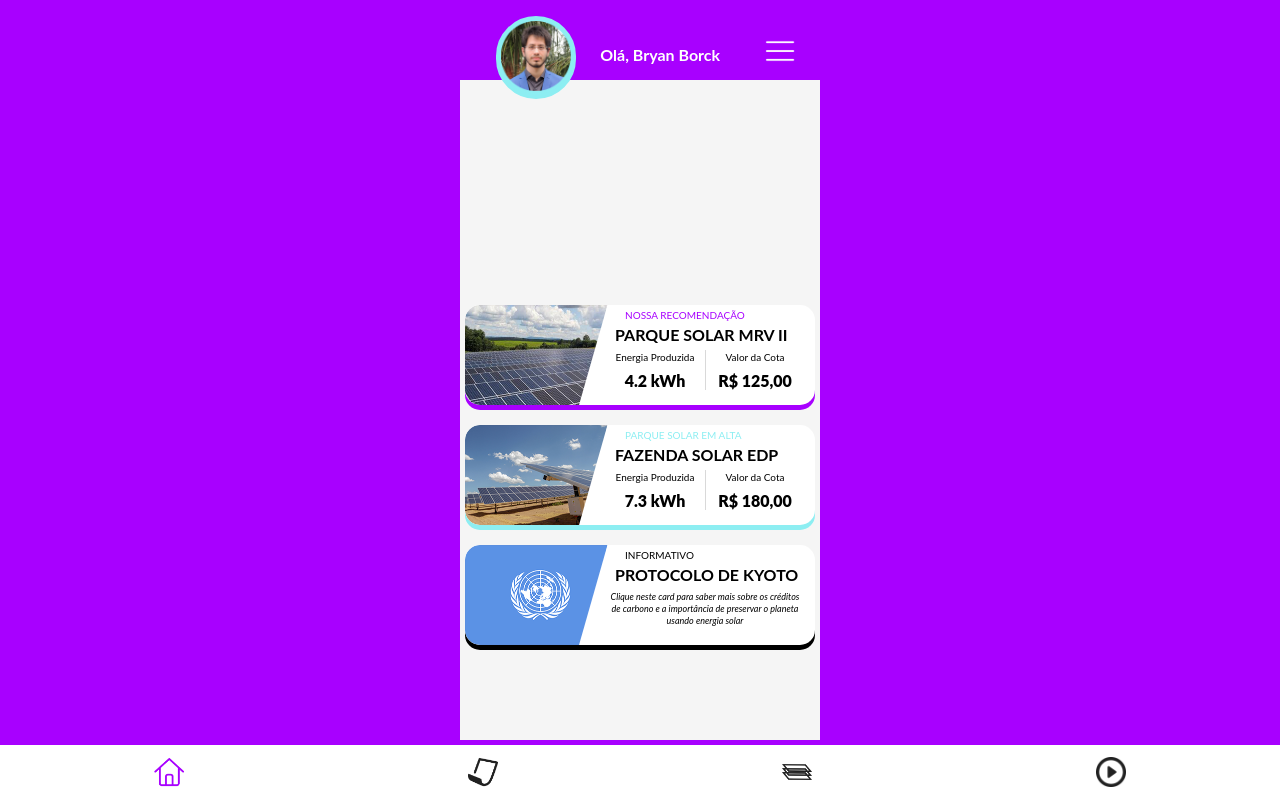
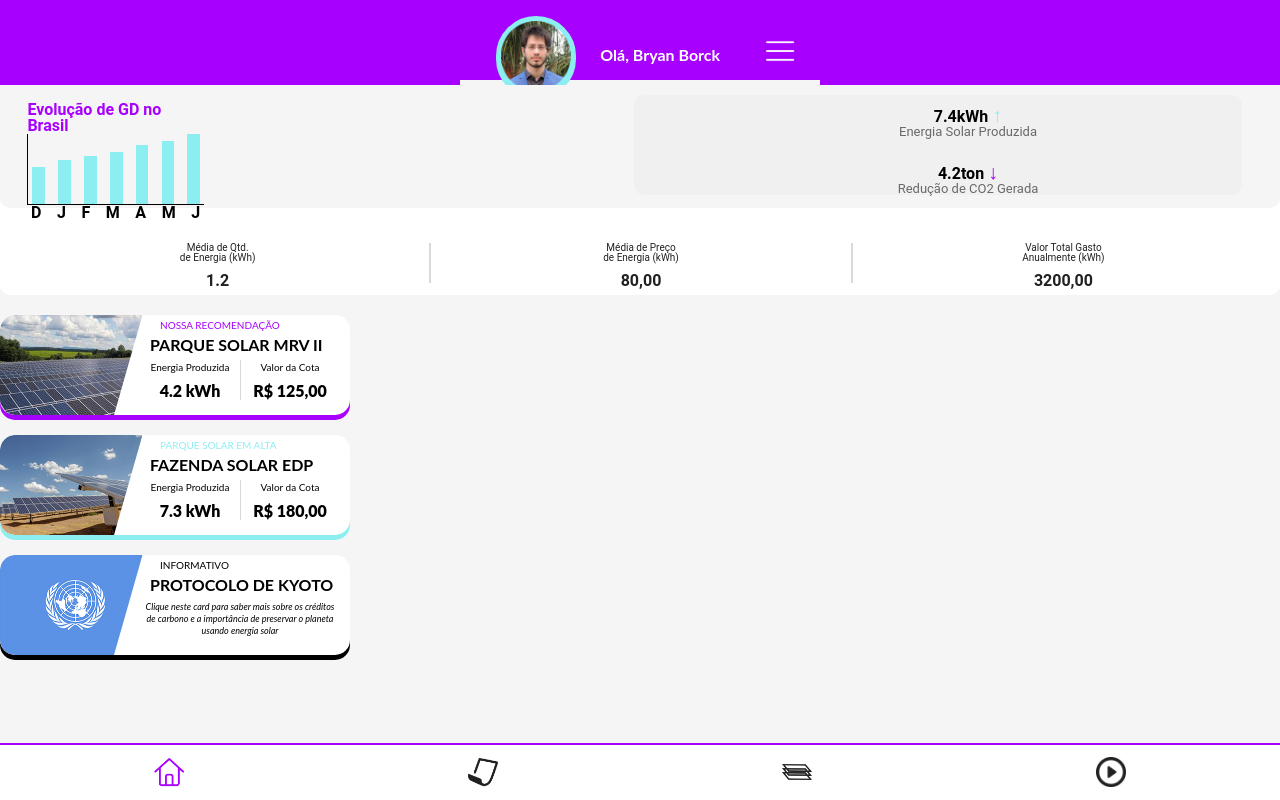
Before and after one commit to luiz-lvj/navi-tech-journey-2022, a React (Create React App) app: page /home in a window 1280 px wide. Built offline with nearby package versions, Linux system fonts and the light colour scheme.

Commit message:
Home completa

```diff
--- a/src/components/BarGraph.js
+++ b/src/components/BarGraph.js
@@ -5,9 +5,10 @@
 
     const widthBar = widthInput;
     const heightBar = widthBar*200/350;
-    const title = "Título 1"
+    const title = props.title
     const months = props.months;
     const inputs = props.numbers;
+
 
     let sumInputs = 0
     let maxInput = inputs[0]
--- a/src/components/Home.js
+++ b/src/components/Home.js
@@ -3,17 +3,49 @@
 import HeaderHome from "./HeaderHome";
 import styled from 'styled-components';
 import ParkData from "../constants/ParkData";
+import BarGraph from './BarGraph';
 
 export default function Home(){
 
-    const listParks = [1,2]
+    const months = ["D", "J", "F", "M", "A", "M", "J"];
+    const numbers = [100, 120, 130, 140, 160, 170, 190];
     return(
         <HomeStyle>
             <HeaderHome></HeaderHome>
             <HomeContent>
+                <TopHomePage>
+                    <InfoHomePage>
+                        <div>
+                            <BarGraph
+                            width={180}
+                            title="Evolução de GD no Brasil"
+                            months={months}
+                            numbers={numbers}
+                            />
+                        </div>
+                        <RightInfoPage>
+                            <div>
+                                <h2>7.4kWh <span>&uarr;</span> </h2>
+                                <p>Energia Solar Produzida</p>
+                            </div>
+                           <div>
+                               <h3>4.2ton <span>&darr;</span> </h3>
+                               <p>Redução de CO2 Gerada</p>
+                           </div>
+
+                        </RightInfoPage>
+
+
+                    </InfoHomePage>
+                    <DataInfos>
+                        <h3>Média de Qtd. <br></br> de Energia (kWh) <br /> <br /> <span>1.2</span></h3>
+                        <h3>Média de Preço <br></br> de Energia (kWh) <br /> <br /> <span>80,00</span></h3>
+                        <h3>Valor Total Gasto <br></br> Anualmente (kWh) <br /> <br /> <span>3200,00</span></h3>
+                    </DataInfos>
+                </TopHomePage>
 
                 <ParksList>
-                <ParkData home={true}/>
+                    <ParkData home={true}/>
                 </ParksList>
             </HomeContent>
             <Footer></Footer>
@@ -36,7 +68,7 @@
 const HomeContent = styled.div`
     padding-top:10px;
     padding-bottom: 30px;
-    position: center;
+    position: fixed;
     left: 0;
     right: 0;
     top: 85px;
@@ -45,6 +77,7 @@
     flex-direction: column;
     justify-content: space-between;
     overflow: scroll;
+    background: #F5F5F5;
 
 `;
 
@@ -55,3 +88,89 @@
     z-index: 0;
 
 `;
+
+
+const TopHomePage = styled.div`
+    background: #FFFFFF;
+    border-radius: 10px;
+    height: 200px;
+`;
+
+const InfoHomePage = styled.div`
+    background: #F5F5F5;
+    width: 100%;
+    border-radius: 10px;
+    padding-left: 2%;
+    display: flex;
+    flex-direction: row;
+    justify-content: space-between;
+    padding-right: 3%;
+    margin-bottom: 15px;
+
+`;
+
+const RightInfoPage = styled.div`
+    width: 50%;
+    height: 100px;
+    background: #F0F0F0;
+    border-radius: 10px;
+    display: flex;
+    flex-direction: column;
+    padding-top: 10px;
+    padding-left: 5%;
+    text-align: center;
+    justify-content: space-between;
+    h2{
+        font-weight: bold;
+        span{
+            color: #8DEEF2;
+            font-size: 20px;
+        }
+    }
+    h3{
+        font-weight: bold;
+        span{
+            color: #A800FF;
+            font-size: 20px;
+        }
+
+    }
+    p{
+        color: #696969;
+        font-size: 13px;
+
+    }
+`;
+const DataInfos = styled.div`
+    display: flex;
+    flex-direction: row;
+    justify-content: center;
+    align-items: center;
+    width: 100%;
+
+    border: 0;
+    border-radius: 15px;
+    height: 80px;
+
+    outline: 0;
+
+    h3 {
+        font-size:  10px;
+        color:  #212121;
+
+        border-left: 2px solid #D9D9D9;
+        text-align: center;
+        float: left;
+        width: 33%;
+        height: 40px;
+
+        span{
+            font-size:  16px;
+            font-weight: bold;
+        }
+
+        :first-child{
+            border-left: none
+        };
+    }
+`;
```
